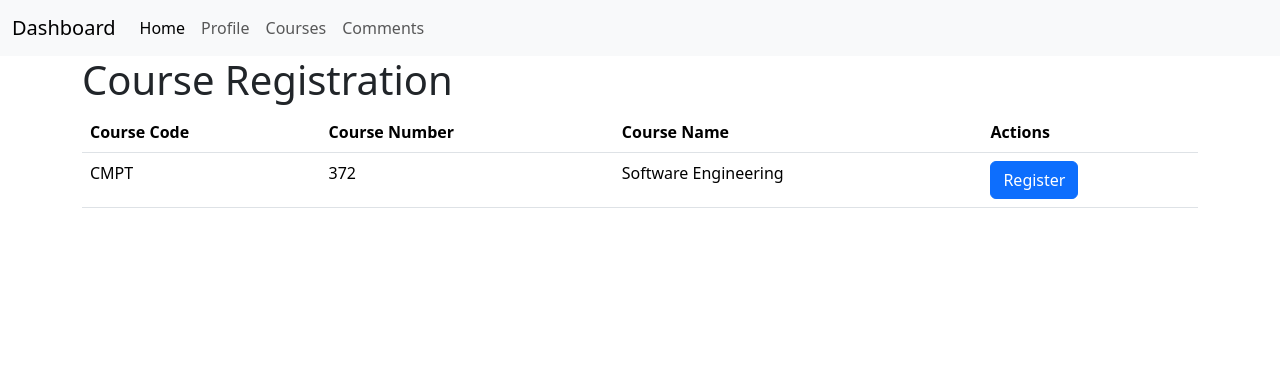
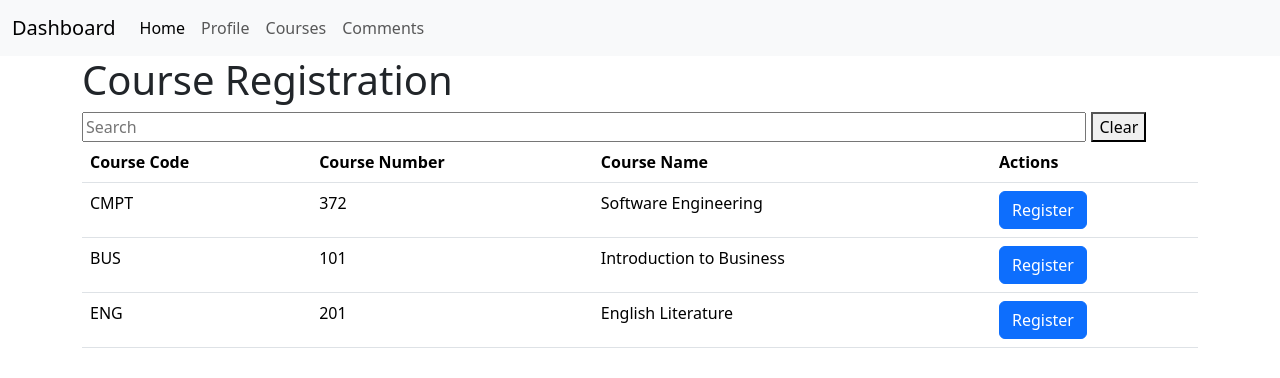
Before and after one commit to micah-eL/course-collab, an Angular app: page /course-reg in a window 1280 px wide. Shown: the top 378 px of the page. Built offline with nearby package versions, Linux system fonts and the light colour scheme.

Commit message:
Added search bar

```diff
--- a/src/app/app.module.ts
+++ b/src/app/app.module.ts
@@ -10,6 +10,7 @@ import { HomeComponent } from './components/home/home.component';
 import { MessagesComponent } from './components/messages/messages.component';
 import { NavbarComponent } from './components/navbar/navbar.component';
 import { CourseRegComponent } from './components/course-reg/course-reg.component';
+import { SearchBarComponent } from './components/searchbar/searchbar.component';
 
 
 @NgModule({
@@ -19,7 +20,8 @@ import { CourseRegComponent } from './components/course-reg/course-reg.component
         HomeComponent,
         MessagesComponent,
         NavbarComponent,
-        CourseRegComponent
+        CourseRegComponent,
+        SearchBarComponent
     ],
     imports: [
         BrowserModule,
--- a/src/app/components/course-reg/course-reg.component.html
+++ b/src/app/components/course-reg/course-reg.component.html
@@ -1,5 +1,6 @@
 <div class="container">
     <h1>Course Registration</h1>
+    <app-searchbar (searchQuery)="searchCourses($event)" (clearSearch) ="clearSearch()"></app-searchbar>
     <table class="table">
         <thead>
         <tr>
@@ -10,7 +11,7 @@
         </tr>
         </thead>
         <tbody>
-        <tr *ngFor="let course of courses">
+        <tr *ngFor="let course of searchResult">
             <td>{{ course.code }}</td>
             <td>{{ course.number }}</td>
             <td>{{ course.name }}</td>
--- a/src/app/components/course-reg/course-reg.component.ts
+++ b/src/app/components/course-reg/course-reg.component.ts
@@ -8,27 +8,49 @@ import { Router } from '@angular/router';
   styleUrls: ['./course-reg.component.css']
 })
 export class CourseRegComponent implements OnInit {
-  courses: any[] = [];
+  // courses: any[] = [];
 
-  constructor(private router: Router) { }
+  // TO BE CHANGED: manual add, still need to retrieve courses from sfu
+  courses: any[] = [
+  { code: 'CMPT', number: '372', name: 'Software Engineering' },
+  { code: 'BUS', number: '101', name: 'Introduction to Business' },
+  { code: 'ENG', number: '201', name: 'English Literature' }
+]
+  searchResult: any[] = [];
+  searchQuery: string  = '';
+
+  constructor(private router: Router) {}
 
   ngOnInit(): void {
     this.loadCourses();
   }
 
   loadCourses() {
-    // manual add, still need to retrieve courses from sfu
-    const exampleCourse = {
-      code: 'CMPT',
-      number: '372',
-      name: 'Software Engineering',
-    };
-
-    this.courses.push(exampleCourse);
+    //initially display all data on the courses until any query inserted on the search bar
+    this.searchResult = this.courses;
   }
 
   registerCourse(course: any) {
     // Logic to register for courses
     console.log('Registered for course:', course);
   }
+
+  searchCourses(searchQuery: string) {
+    if (searchQuery.trim() !== '') {
+      this.searchResult = this.courses.filter(course =>
+        course.code.toLowerCase().includes(searchQuery.toLowerCase()) ||
+        course.number.toLowerCase().includes(searchQuery.toLowerCase()) ||
+        course.name.toLowerCase().includes(searchQuery.toLowerCase())
+      );
+    } else {
+      this.searchResult = this.courses;
+    }
+  }
+
+
+  clearSearch() {
+    this.searchQuery = '';
+    this.searchResult = this.courses;
+  }
+
 }
--- /dev/null
+++ b/src/app/components/searchbar/searchbar.component.css
@@ -0,0 +1,4 @@
+input {
+    width: 90%;
+    margin-right: 5px;
+}
--- /dev/null
+++ b/src/app/components/searchbar/searchbar.component.html
@@ -0,0 +1,4 @@
+<div class="search-bar">
+    <input type="text" placeholder="Search" (input)="onSearch($event)">
+    <button (click)="onClear()">Clear</button>
+</div>
--- /dev/null
+++ b/src/app/components/searchbar/searchbar.component.ts
@@ -0,0 +1,20 @@
+import { Component, Output, EventEmitter } from '@angular/core';
+
+@Component({
+  selector: 'app-searchbar',
+  templateUrl: './searchbar.component.html',
+  styleUrls: ['./searchbar.component.css']
+})
+export class SearchBarComponent {
+  @Output() searchQuery: EventEmitter<string> = new EventEmitter<string>();
+  @Output() clearSearch = new EventEmitter<void>();
+
+  onSearch(event: Event) {
+    const target = event.target as HTMLInputElement
+    this.searchQuery.emit(target.value);
+  }
+
+  onClear() {
+    this.clearSearch.emit();
+  }
+}
```
